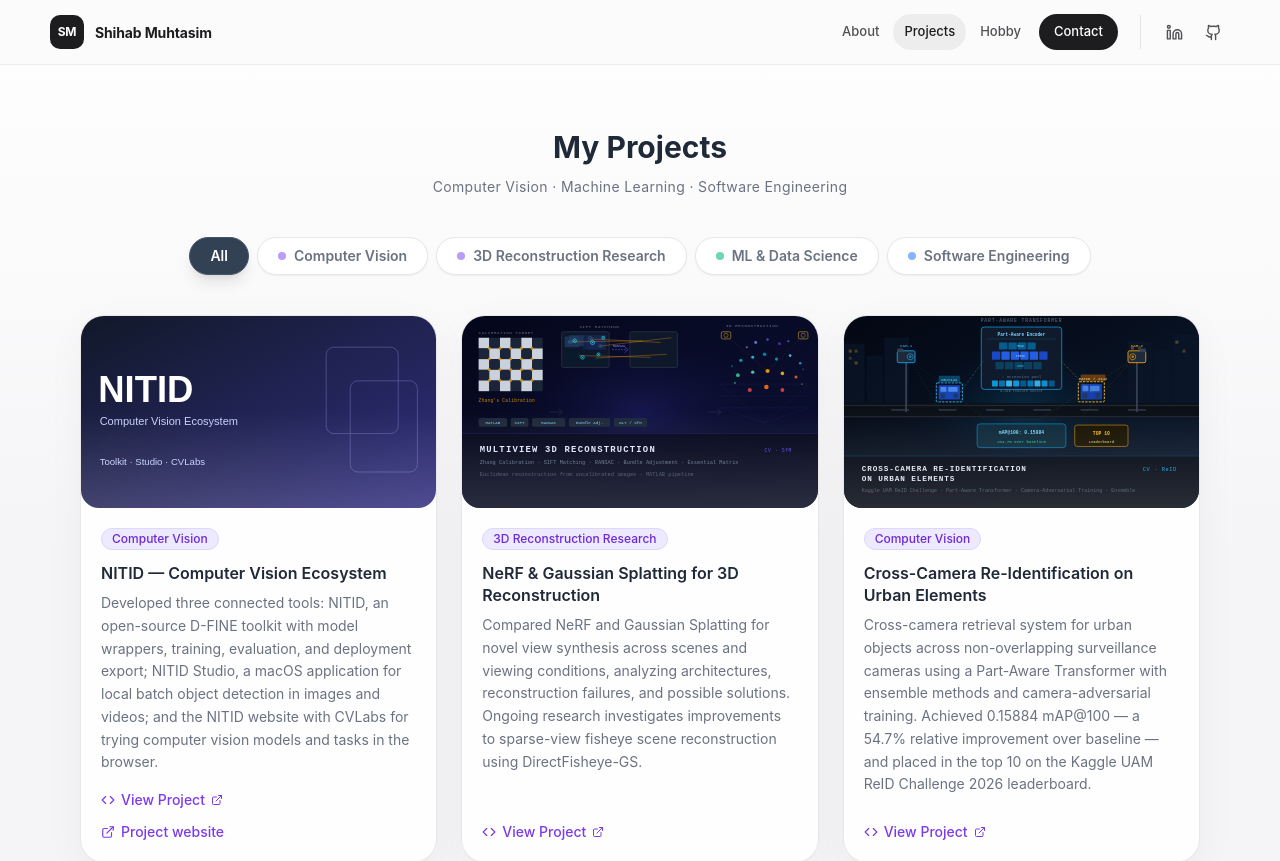
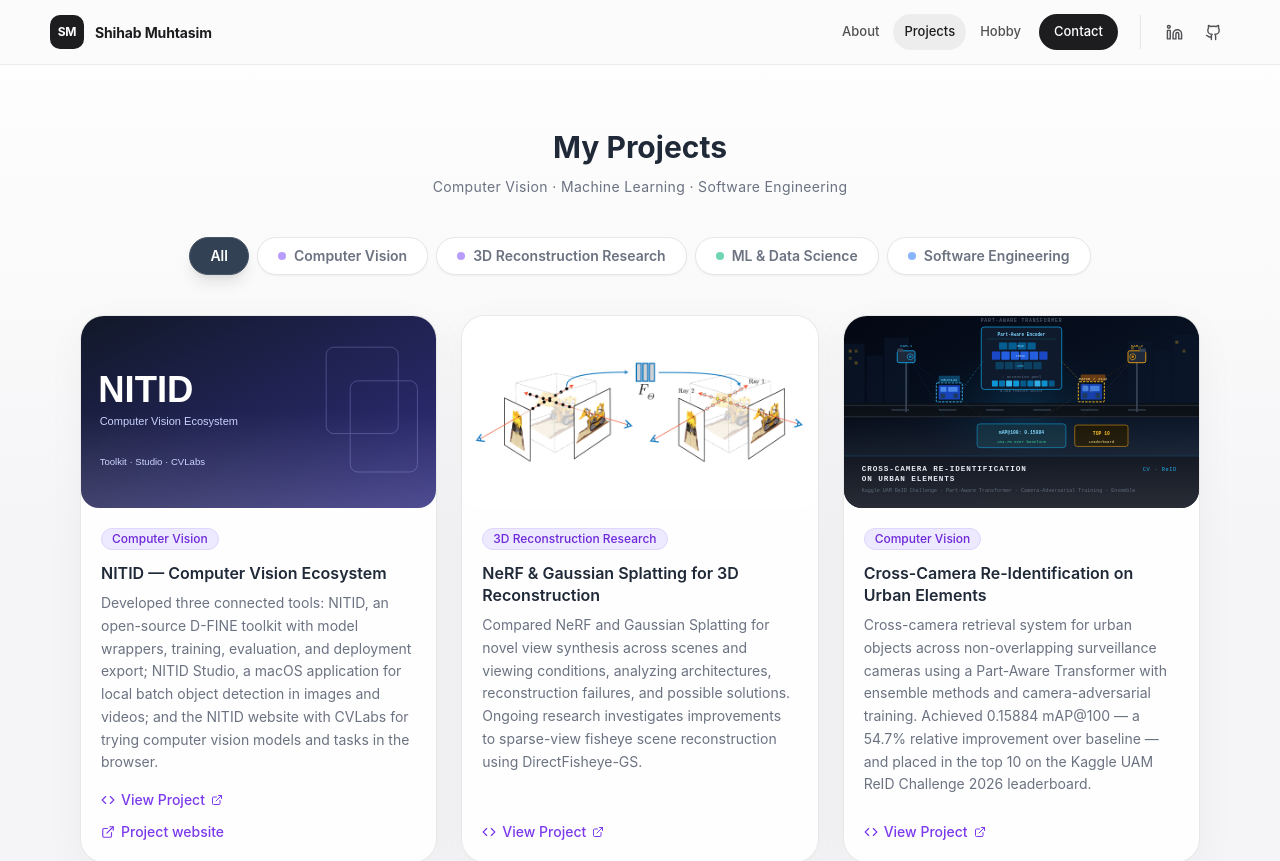
Before and after one commit to shihabmuhtasim/shihabmuhtasim.github.io, a React (Vite) app: page /#/projects in a window 1280 px wide. Shown: the top 861 px of the page. Built offline with nearby package versions, Linux system fonts and the light colour scheme.

Commit message:
Use LEGO NeRF diagram for neural reconstruction project

```diff
--- a/src/components/Projects.tsx
+++ b/src/components/Projects.tsx
@@ -9,6 +9,7 @@ interface Project {
   title: string;
   description: string;
   imageUrl: string;
+  containImage?: boolean;
   githubUrl: string;
   websiteUrl?: string;
 }
@@ -31,7 +32,8 @@ const projects: Project[] = [
     title: 'NeRF & Gaussian Splatting for 3D Reconstruction',
     description:
       'Compared NeRF and Gaussian Splatting for novel view synthesis across scenes and viewing conditions, analyzing architectures, reconstruction failures, and possible solutions. Ongoing research investigates improvements to sparse-view fisheye scene reconstruction using DirectFisheye-GS.',
-    imageUrl: '/3d-recon-cover.svg',
+    imageUrl: '/nerf-lego.png',
+    containImage: true,
     githubUrl: 'https://github.com/shihabmuhtasim/SPARSE_VIEW_FISHEYE_GS',
   },
   {
@@ -329,7 +331,7 @@ const Projects = () => {
                 <img
                   src={project.imageUrl}
                   alt={project.title}
-                  className="w-full h-full object-cover transition-transform duration-500 hover:scale-105"
+                  className={project.containImage ? 'w-full h-full object-contain bg-white p-3' : 'w-full h-full object-cover transition-transform duration-500 hover:scale-105'}
                   onError={(e) => {
                     const target = e.target as HTMLImageElement;
                     target.style.display = 'none';
```
Also changed, not shown: public/nerf-lego.png (added).
